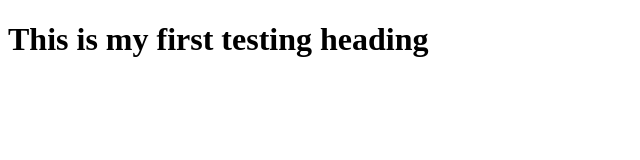
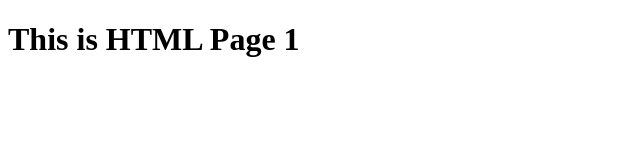
Before and after one commit to G-cloud-g/training-repo, a plain HTML site: page index.html in a window 1280 px wide. Shown: the whole page, without its empty margins (0-640 px from the left). Drawn offline with Linux system fonts and the light colour scheme.

Commit message:
push the command

```diff
--- a/index.html
+++ b/index.html
@@ -7,6 +7,6 @@
     <title>Hello world</title>
   </head>
   <body>
-    <h1>This is my first testing heading</h1>
+    <h1>This is HTML Page 1</h1>
   </body>
 </html>
```
